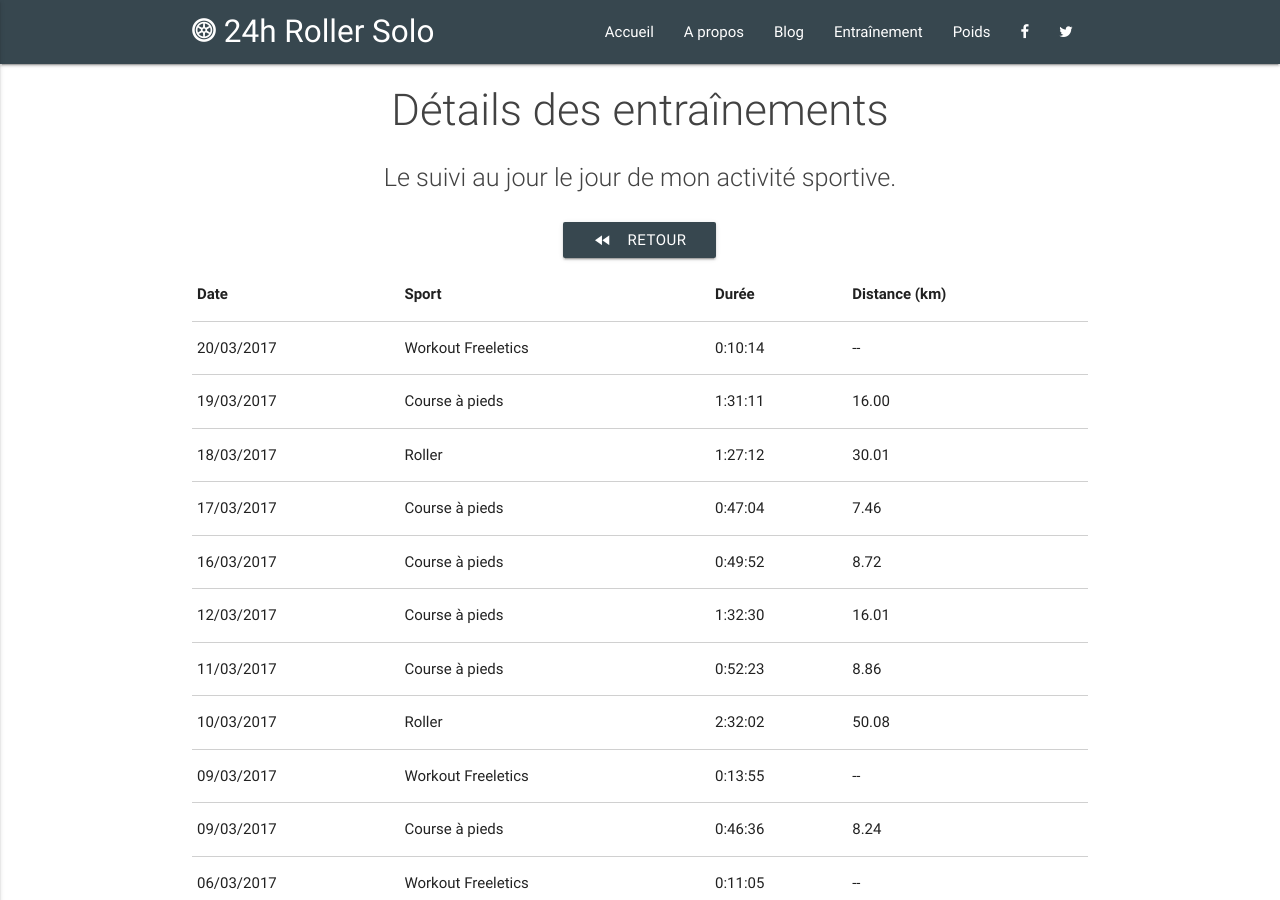
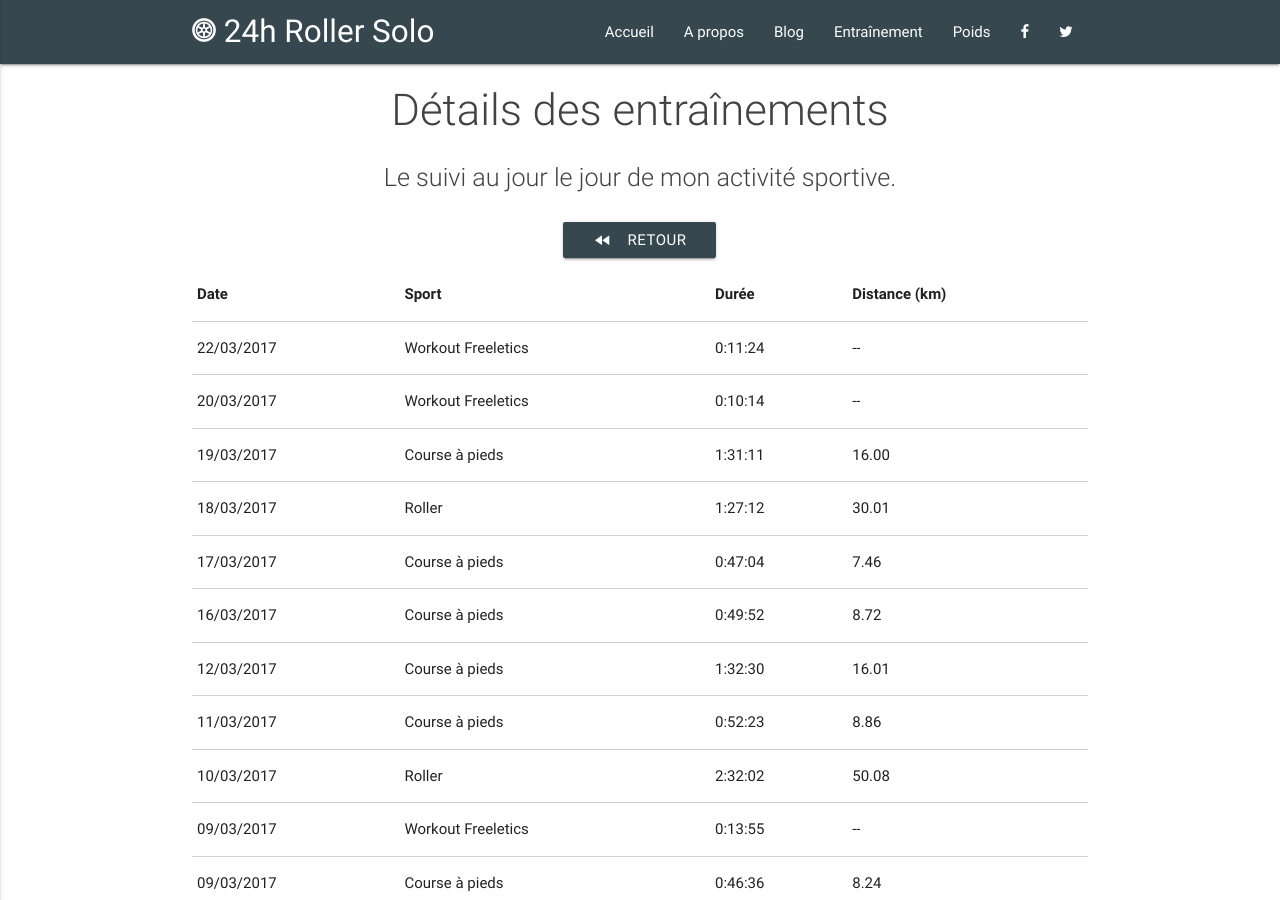
Before and after one commit to 24hRollerSolo/24hRollerSolo.github.io, a Jekyll site: the page built from training/details.html, in a window 1280 px wide and 900 px high. Built offline with Jekyll 4.4.1, drawn with Linux system fonts in a browser that asks for light colours.

Commit message:
Add 2017-03-22 workout

```diff
--- a/_data/sports.json
+++ b/_data/sports.json
@@ -1,4 +1,5 @@
 [
+  {"date": "2017-03-22", "type": "WORKOUT", "program": "W10-03 | CONDITIONNEMENT + 1/4 VENUS Standard", "duration": "0:11:24"},
   {"date": "2017-03-20", "type": "WORKOUT", "program": "W10-02 | 10 SPRAWLS + 3/5 HERA Endurance 2x2", "duration": "0:10:14"},
   {"date": "2017-03-19", "type": "RUNNING", "distance": "16.00", "duration": "1:31:11"},
   {"date": "2017-03-18", "type": "ROLLER", "distance": "30.01", "duration": "1:27:12"},
```
